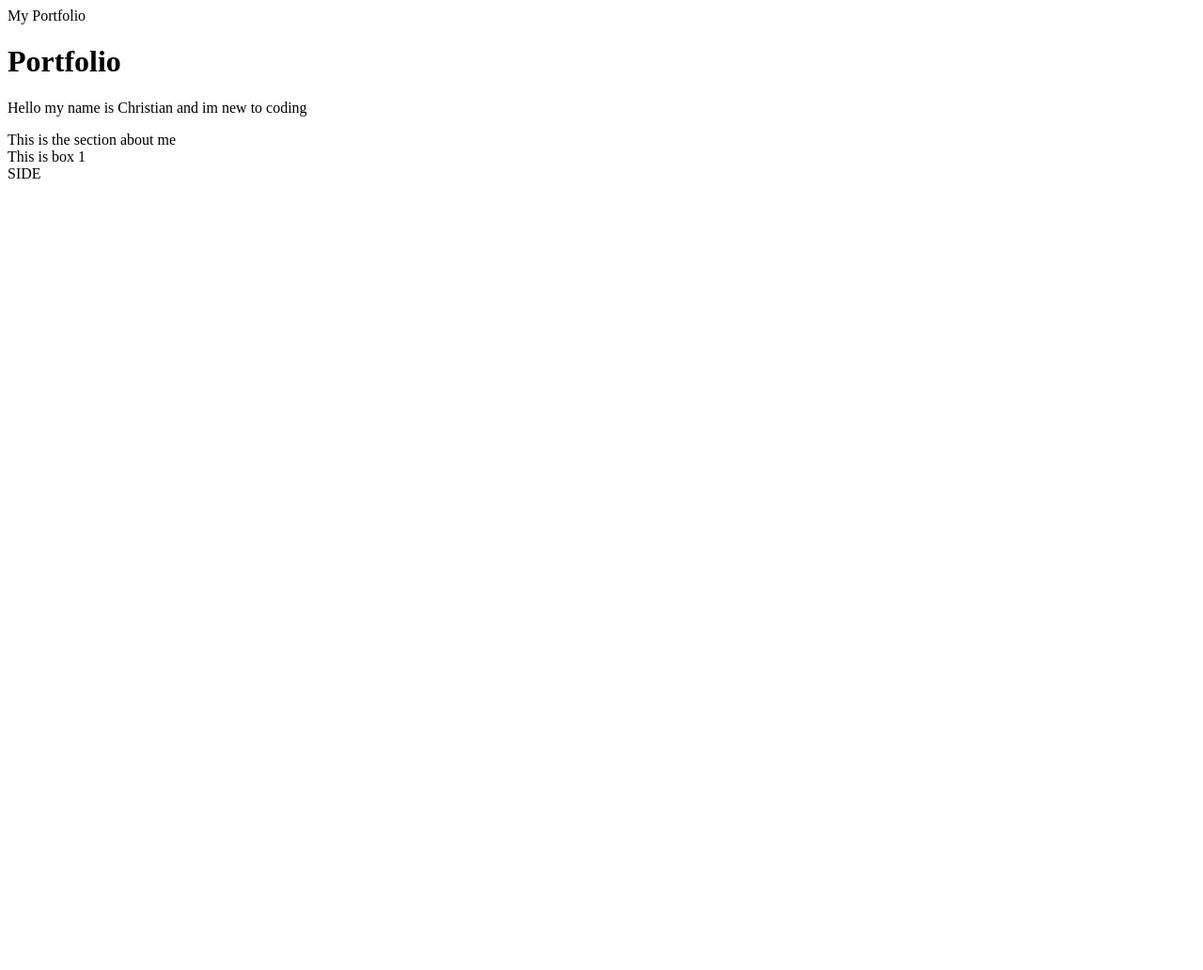
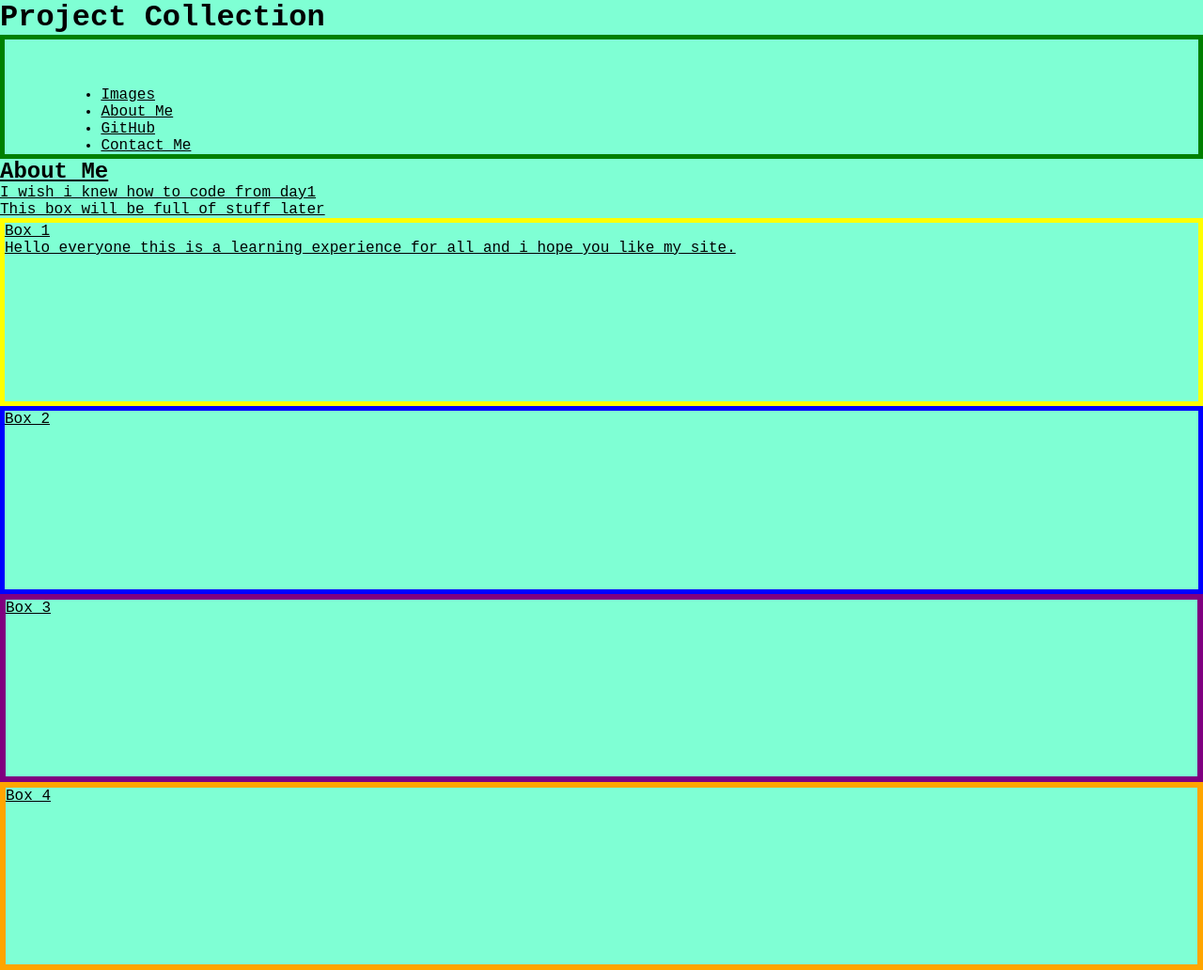
Before and after one commit to lo-pezzy/portfolio, a plain HTML site: page index.html in a window 1280 px wide. Shown: the whole page at 94% size. Before the commit the page ends 800 px from the top, so only its background shows below. Drawn offline with Linux system fonts and the light colour scheme.

Commit message:
unfinished hw portfolio

```diff
--- a/assets/main.css
+++ b/assets/main.css
@@ -1,4 +1,35 @@
 *{
-text-align: center;
-flex-flow: column, wrap;
+
+background-color: aquamarine;
+color: black;
 }
+.nav{
+    border: 5px solid green;
+    display: flex;
+    align-items: center;
+    justify-content:space-between ;
+    padding-top: 50px;
+    padding-left: 8%;
+
+
+}
+ #box-1{
+    border: 5px solid yellow;
+
+ }
+#box-2{
+    border: 5px solid blue;
+
+}
+#box-3{
+    border:6px solid purple;
+}
+#box-4{
+    border: 6px solid orange;
+}
+#box-1,#box-2,#box-3,#box-4 {
+    width: 100%;
+    height: 200px;
+    margin: ;
+
+}
--- /dev/null
+++ b/assets/reset.css
@@ -0,0 +1,6 @@
+* {
+padding:0;
+margin:0;
+font-family:'Courier New', Courier, monospace;
+box-sizing: border-box;
+}
--- a/index.html
+++ b/index.html
@@ -4,23 +4,56 @@
     <meta charset="UTF-8">
     <meta http-equiv="X-UA-Compatible" content="IE=edge">
     <meta name="viewport" content="width=device-width, initial-scale=1.0">
-    <title>Document</title>
-    <link rel="">
-</head>
-    <header class= "header" >My Portfolio</header>
-    <h1 style= "text-align", class="h1">Portfolio</h1>
-    <p>Hello my name is Christian and im new to coding</p>
+    <title>Lo-Pezzy Portfolio</title>
+    <link rel="stylesheet" href="./assets/reset.css"></link>
+    <link rel="stylesheet" href="./assets/main.css"></link>
+     <!-- bootstrap core class -->
+</header class="header">
 
+</header>
 
-<body>
-    <div class="paragraph">This is the section about me</div>
-        <div class= "box 1">This is box 1</div>
-            <div class="box 2"></div>
+        <h1>Project Collection</h1>
+        <div class="box"></div>
 
+      </div>
+      <nav class="nav">
+        <ul>
+          <li><a href="#">Images</li>
 
-    </div>
-     <aside>
-        SIDE
-     </aside>
-</body>
-</html>
+           <li><a href="#">About Me</li>
+
+            <li><a href="#">GitHub</li>
+
+            <li><a href="#">Contact Me</li>
+
+        </ul>
+      </nav>
+    </header>
+    <!-- Header Elements -->
+    <main>
+      <section>
+        <h2>About Me</h2>
+        <aside>
+          <p>I wish i knew how to code from day1</p>
+          <p>This box will be full of stuff later</p>
+        </aside>
+      </section>
+      <section id="projects">
+        <figure id="box-1"> Box 1
+            <p>Hello everyone this is a learning experience for all and i hope you like my site.</p>
+
+        </figure>
+        <figure id="box-2"> Box 2
+
+        </figure>
+        <figure id="box-3"> Box 3
+
+        </figure>
+        <figure id="box-4"> Box 4
+
+        </figure>
+      </section>
+      <!-- Box Elements -->
+    </main>
+  <!-- Main Elements -->
+  </html>
```
